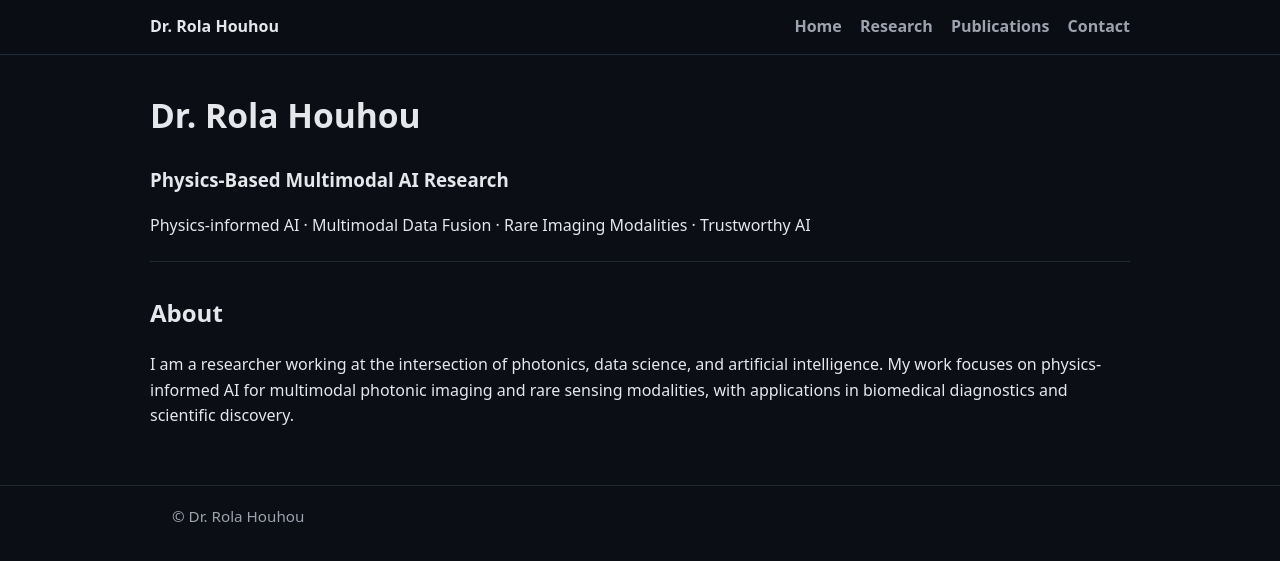
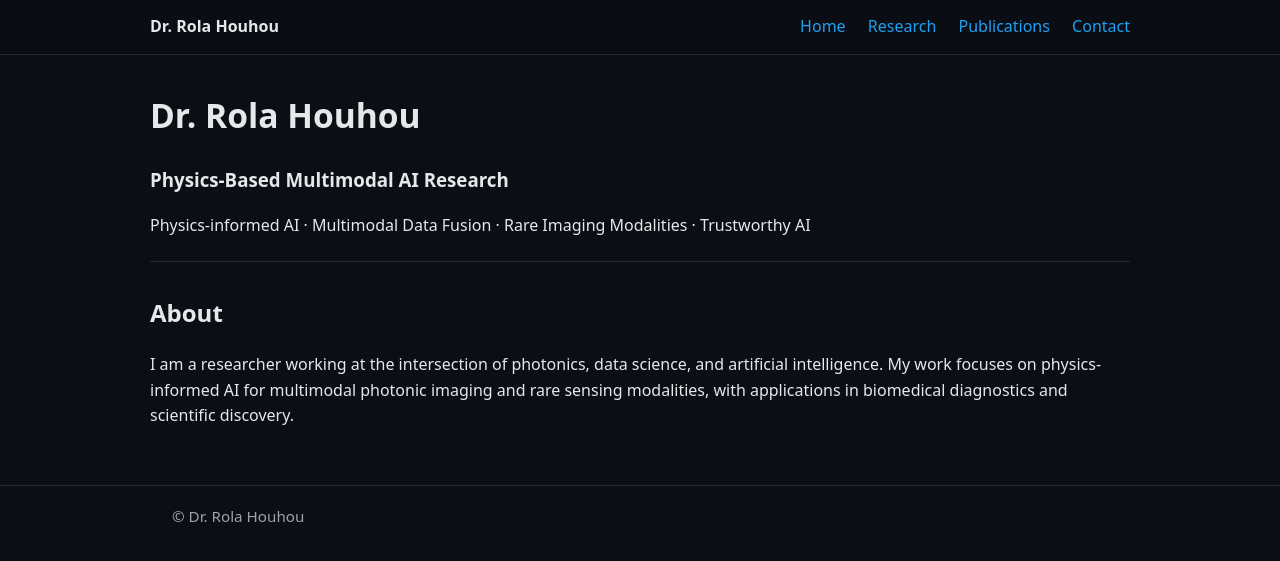
Before and after one commit to rhouhou/rhouhou.github.io, a Jekyll site: the page built from index.md, in a window 1280 px wide. Shown: the top 561 px of the page. Built offline with Jekyll 4.4.1, drawn with Linux system fonts in a browser that asks for light colours.

Commit message:
Refactor CSS variables and navigation link styles
Removed accent color variable and updated navigation link styles.

```diff
--- a/assets/css/style.css
+++ b/assets/css/style.css
@@ -5,8 +5,9 @@
   --muted:#9ca3af;
   --line:#1f2937;
   --link:#38bdf8;
-  --accent:#1DA1F2;
   --main: #1DA1F2;
+  --nav-text: #1DA1F2;
+  --nav-hover: #111111;
   --blue-light: #4FB6F6;
   --blue-soft: #7CCBFA;
   --blue-dark: #0D8AD1;
@@ -50,12 +51,18 @@ body{
 }
 
 .nav a{
-  color: var(--muted);
+  color: var(--nav-text);
   text-decoration:none;
-  margin-left: 14px;
-  font-weight: 550;
+  margin-left: 18px;
+  font-weight: 500;
+  transition: color 0.25s ease;
 }
-.nav a:hover{ color: var(--text); }
+.nav a:hover{ color: var(--nav-hover); }
+
+.nav a.active{
+  color: var(--nav-hover);
+  font-weight: 600;
+}
 
 .content{
   padding: 34px 0 46px;
@@ -87,10 +94,6 @@ hr{
   font-size: 0.95rem;
 }
 
-.icon-accent{
-  color: var(--accent);
-}
-
 /* Publication icons */
 .icon-journal{ color: var(--main); }
 .icon-conf{ color: var(--blue-light); }
```
